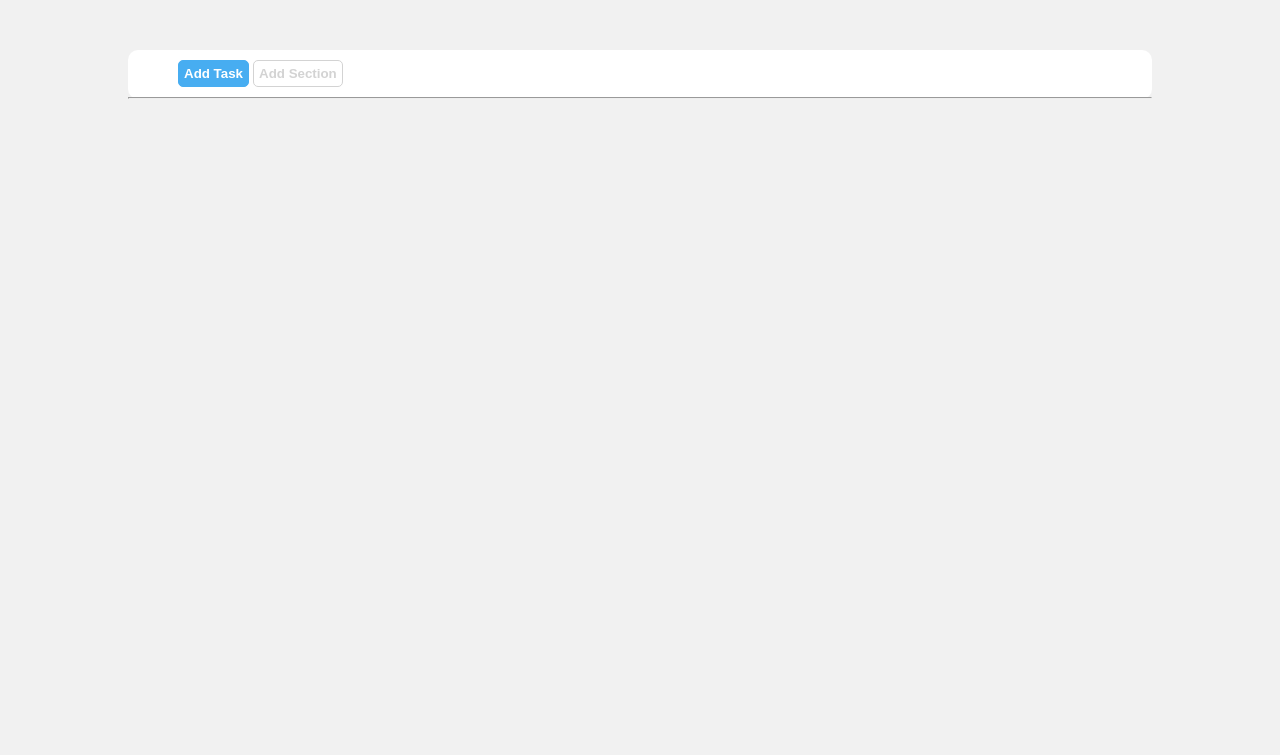
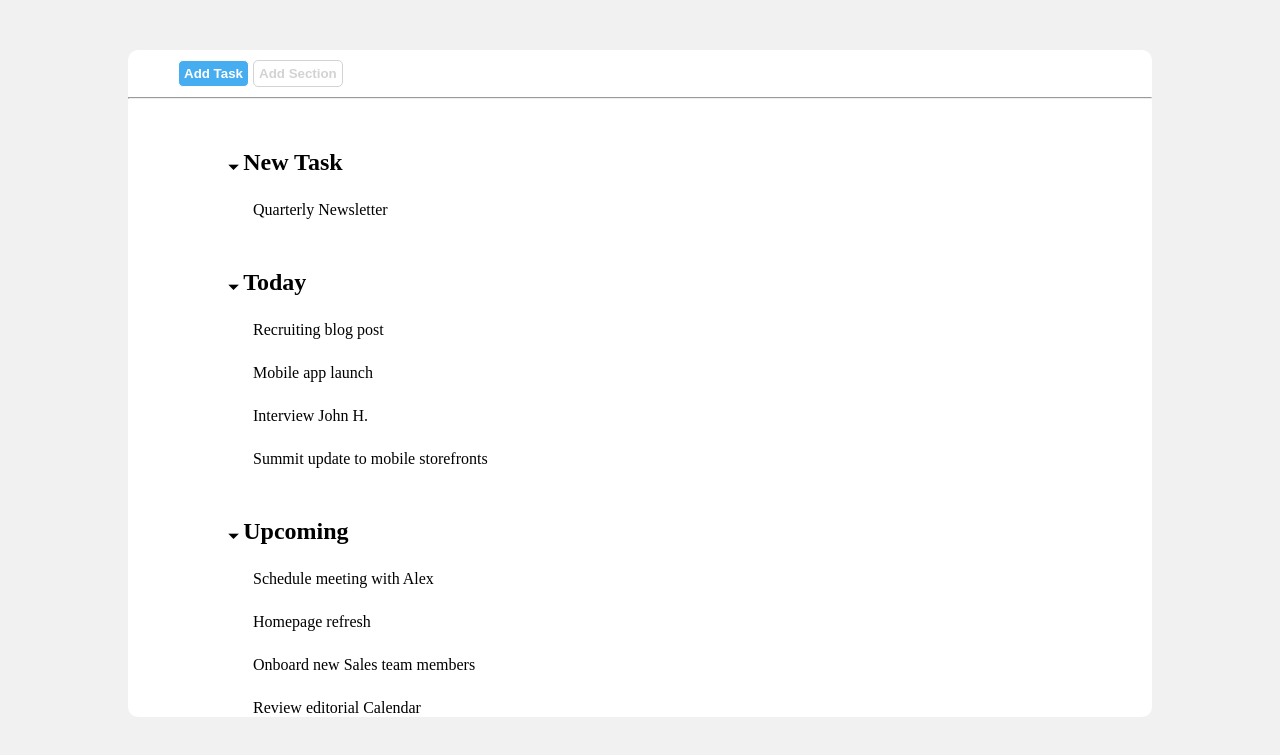
Before and after one commit to adrianopiacentini/html-css-toboolist, a plain HTML site: page index.html in a window 1280 px wide. Shown: the part 75-830 px from the top of the page. Before the commit the page ends 800 px from the top, so only its background shows below. Drawn offline with Linux system fonts and the light colour scheme.

Commit message:
WIP: to-do-list

```diff
--- a/css/style.css
+++ b/css/style.css
@@ -50,17 +50,40 @@ button {
 .task-adder {
     background-color: #47adf1;
     color: white;
-    font-weight: bold;
-    border: 1px solid #47adf1;
+    border: #47adf1;
 }
 
 .section-adder {
     background-color: white;
     color: lightgrey;
-    border: 1px solid lightgrey;
+    border: lightgrey;
+}
+
+.button {
     font-weight: bold;
+    border: 1px solid;
 }
 
 hr {
     color: rgba(211, 211, 211, .3)
 }
+
+.to-do-list {
+    margin: 50px;
+}
+
+ul {
+    list-style: none;
+}
+
+h2 {
+    display: inline-block;
+}
+
+.task-type {
+    margin: 50px;
+}
+
+.task {
+    margin: 25px;
+}
--- a/index.html
+++ b/index.html
@@ -17,12 +17,40 @@
         <main>
             <!-- buttons -->
             <section class="buttons-section">
-                <button class="task-adder">Add Task</button>
-                <button class="section-adder">Add Section</button>
+                <button class="task-adder button">Add Task</button>
+                <button class="section-adder button">Add Section</button>
             </section>
             <hr>
             <!-- list -->
-            <section></section>
+            <section class="to-do-list">
+                <ul>
+                    <li class="task-type"><span>&#128899</span>
+                        <h2>New Task</h2>
+                        <ul>
+                            <li class="task">Quarterly Newsletter</li>
+                        </ul>
+                    </li>
+                    <li class="task-type"><span>&#128899</span>
+                        <h2>Today</h2>
+                        <ul>
+                            <li class="task">Recruiting blog post</li>
+                            <li class="task">Mobile app launch</li>
+                            <li class="task">Interview John H.</li>
+                            <li class="task">Summit update to mobile storefronts</li>
+                        </ul>
+                    </li>
+                    <li class="task-type">
+                        <ul><span>&#128899</span>
+                            <h2>Upcoming</h2>
+                            <li class="task">Schedule meeting with Alex</li>
+                            <li class="task">Homepage refresh</li>
+                            <li class="task">Onboard new Sales team members</li>
+                            <li class="task">Review editorial Calendar</li>
+                        </ul>
+                    </li>
+                </ul>
+
+            </section>
         </main>
     </div>
 </body>
```
